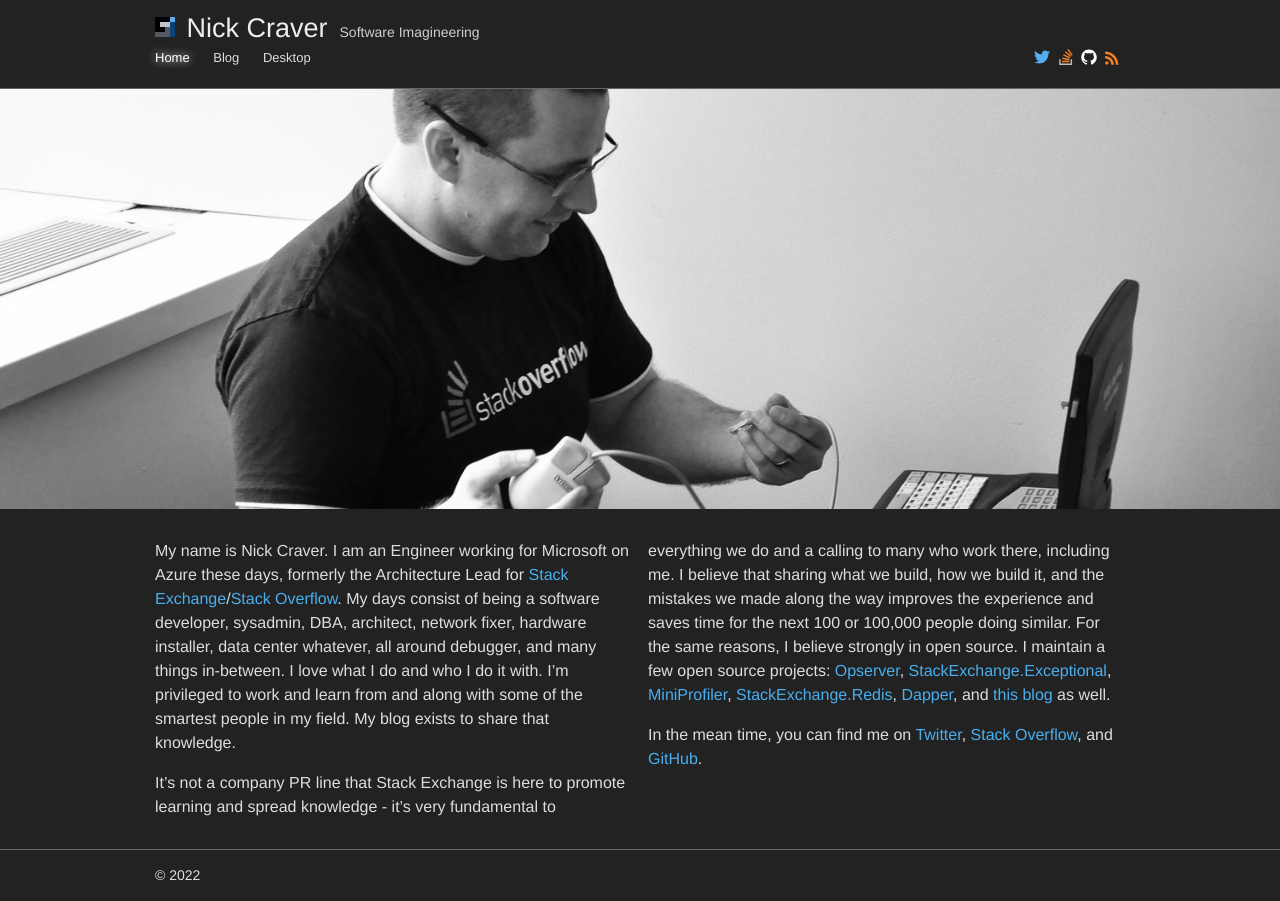
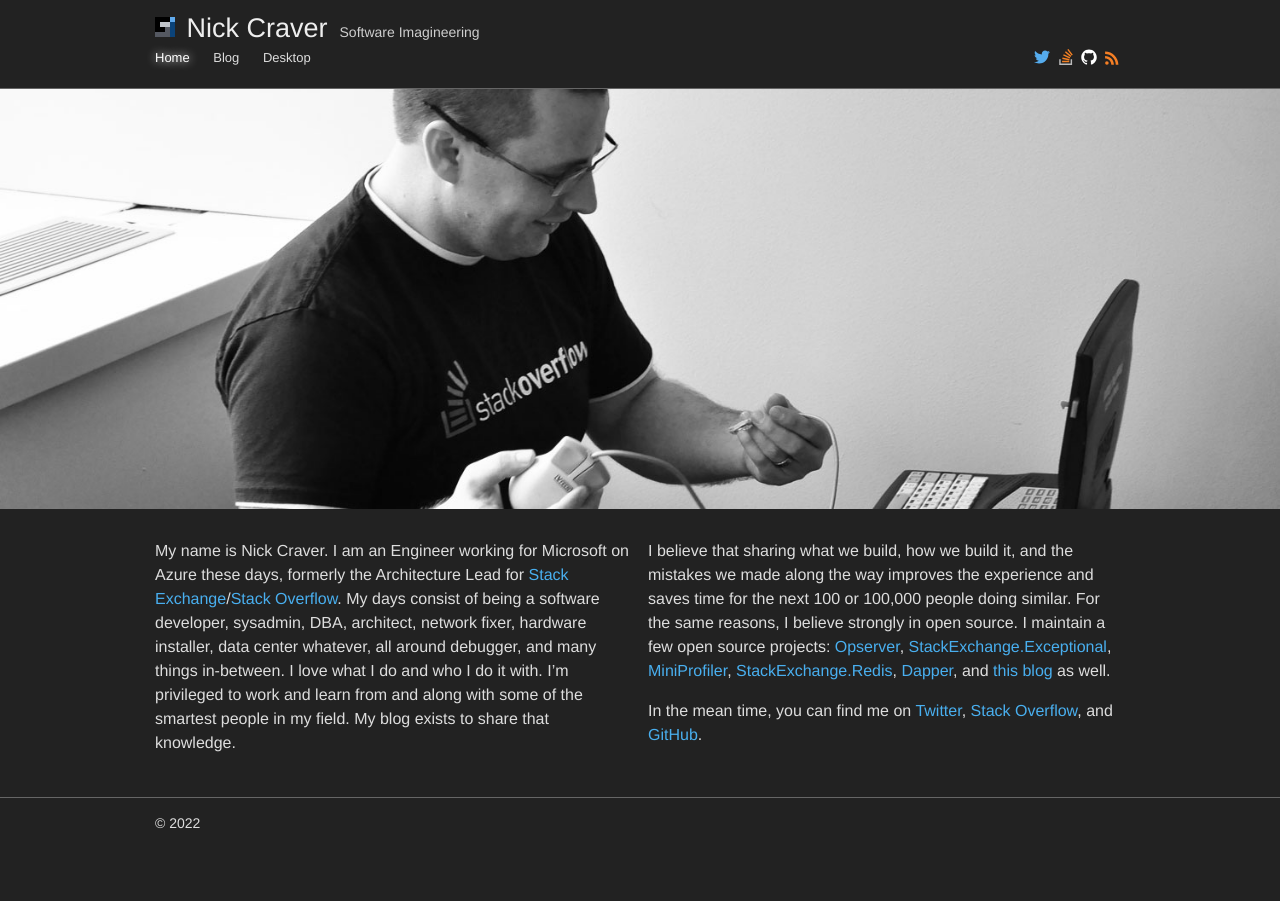
Before and after one commit to NickCraver/nickcraver.github.com, a Jekyll site: the page built from index.html, in a window 1280 px wide. Built offline with Jekyll 4.4.1, drawn with Linux system fonts in a browser that asks for light colours.

Commit message:
Update about.md

```diff
--- a/_includes/about.md
+++ b/_includes/about.md
@@ -1,5 +1,5 @@
 My name is Nick Craver. I am an Engineer working for Microsoft on Azure these days, formerly the Architecture Lead for [Stack Exchange](https://stackexchange.com/)/[Stack Overflow](https://stackoverflow.com/). My days consist of being a software developer, sysadmin, DBA, architect, network fixer, hardware installer, data center whatever, all around debugger, and many things in-between. I love what I do and who I do it with. I'm privileged to work and learn from and along with some of the smartest people in my field. My blog exists to share that knowledge.
 
-It's not a company PR line that Stack Exchange is here to promote learning and spread knowledge - it's very fundamental to everything we do and a calling to many who work there, including me. I believe that sharing what we build, how we build it, and the mistakes we made along the way improves the experience and saves time for the next 100 or 100,000 people doing similar. For the same reasons, I believe strongly in open source. I maintain a few open source projects: [Opserver](https://github.com/Opserver/Opserver), [StackExchange.Exceptional](https://github.com/NickCraver/StackExchange.Exceptional), [MiniProfiler](https://github.com/MiniProfiler/dotnet), [StackExchange.Redis](https://github.com/StackExchange/StackExchange.Redis), [Dapper](https://github.com/StackExchange/Dapper/), and [this blog](https://github.com/NickCraver/nickcraver.github.com) as well.
+I believe that sharing what we build, how we build it, and the mistakes we made along the way improves the experience and saves time for the next 100 or 100,000 people doing similar. For the same reasons, I believe strongly in open source. I maintain a few open source projects: [Opserver](https://github.com/Opserver/Opserver), [StackExchange.Exceptional](https://github.com/NickCraver/StackExchange.Exceptional), [MiniProfiler](https://github.com/MiniProfiler/dotnet), [StackExchange.Redis](https://github.com/StackExchange/StackExchange.Redis), [Dapper](https://github.com/StackExchange/Dapper/), and [this blog](https://github.com/NickCraver/nickcraver.github.com) as well.
 
 In the mean time, you can find me on [Twitter](https://twitter.com/Nick_Craver), [Stack Overflow](https://stackoverflow.com/users/13249/nick-craver), and [GitHub](https://github.com/NickCraver).
```
